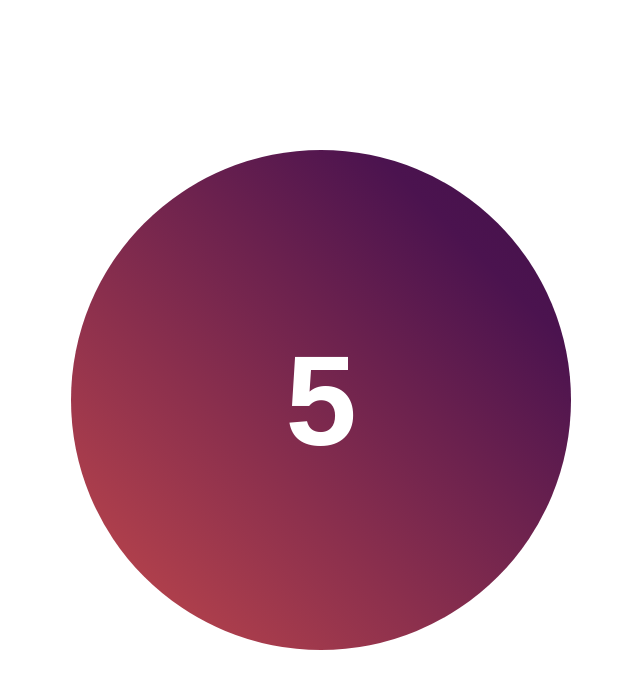
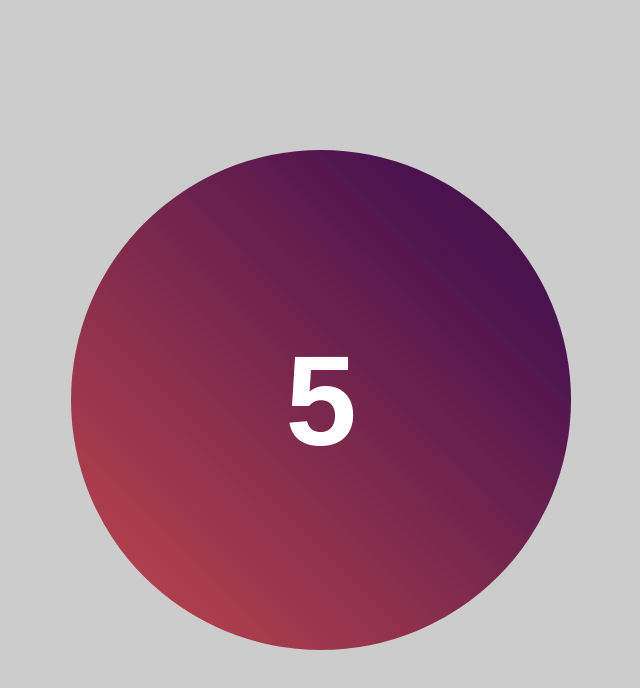
Before and after one commit to sarathme/GUVI_Day16_Task, a plain HTML site: page index.html in a window 1280 px wide. Shown: the whole page, without its empty margins (319-959 px from the left). Drawn offline with Linux system fonts and the light colour scheme.

Commit message:
Patch work styles

```diff
--- a/style.css
+++ b/style.css
@@ -2,6 +2,10 @@
   box-sizing: border-box;
   padding: 0;
   margin: 0;
+}
+
+body {
+  background-color: hsl(295, 0%, 80%);
 }
 
 .pill {
```
